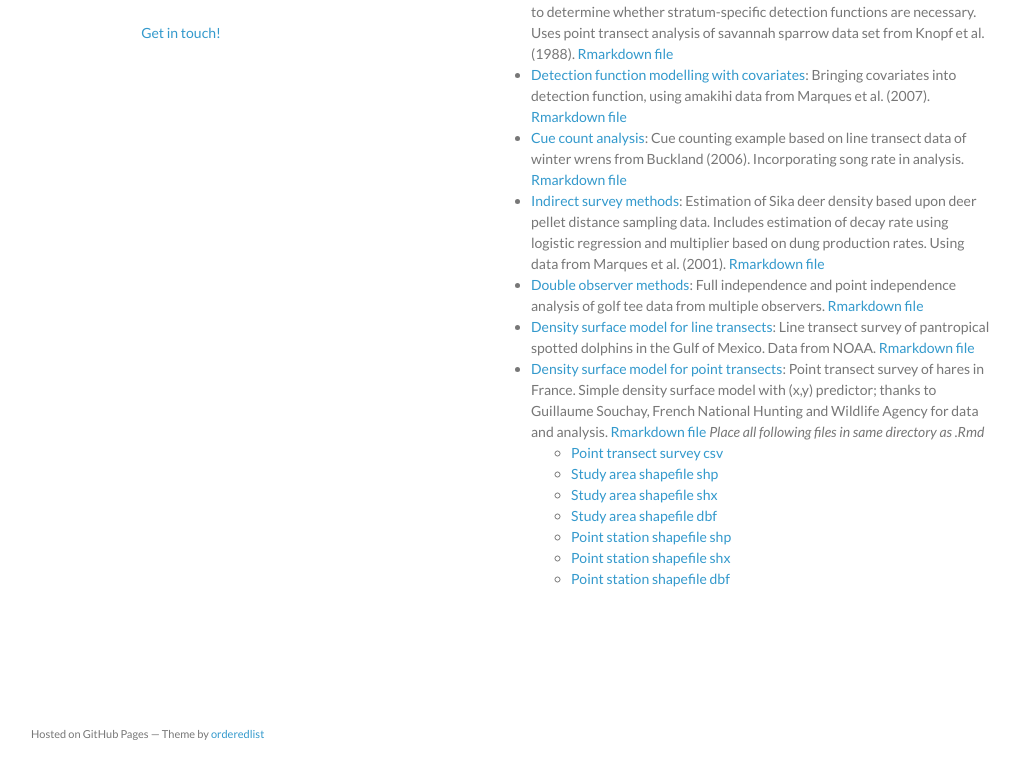
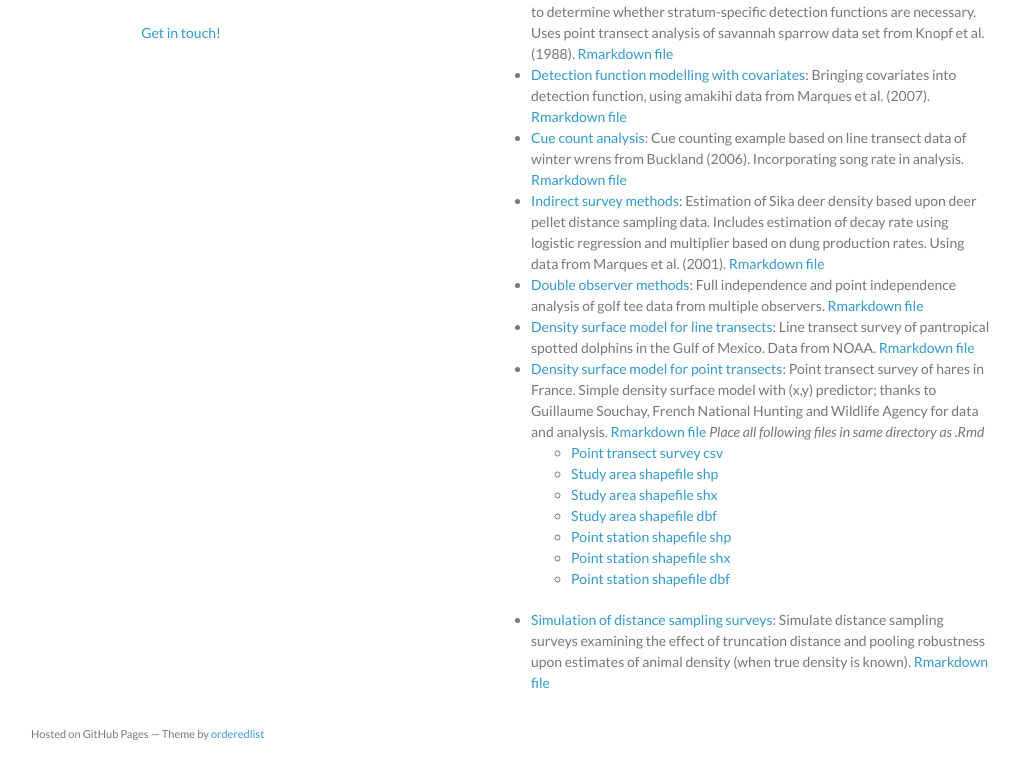
Before and after one commit to distanceexamples/distanceexamples.github.io, a Jekyll site: the page built from index.md, in a window 1280 px wide and 900 px high, scrolled down 579 px, cut to the strip 137-900 px from the top of the window. Shown: the whole strip, without its empty margins (129-1149 px from the left). Built offline with Jekyll 4.4.1, drawn with Linux system fonts in a browser that asks for light colours.

Commit message:
add DSsim example

```diff
--- a/index.md
+++ b/index.md
@@ -31,3 +31,4 @@ Examples below are based upon data sets available in the R packages `dssd` (for
     - [Point station shapefile shp](dsm-point/Rouillacais_points.shp)
     - [Point station shapefile shx](dsm-point/Rouillacais_points.shx)
     - [Point station shapefile dbf](dsm-point/Rouillacais_points.dbf)
+- [Simulation of distance sampling surveys](DSsim-truncation/DSsim-examples.html): Simulate distance sampling surveys examining the effect of truncation distance and pooling robustness upon estimates of animal density (when true density is known). [Rmarkdown file](DSsim-truncation/DSsim-examples.Rmd)
```
